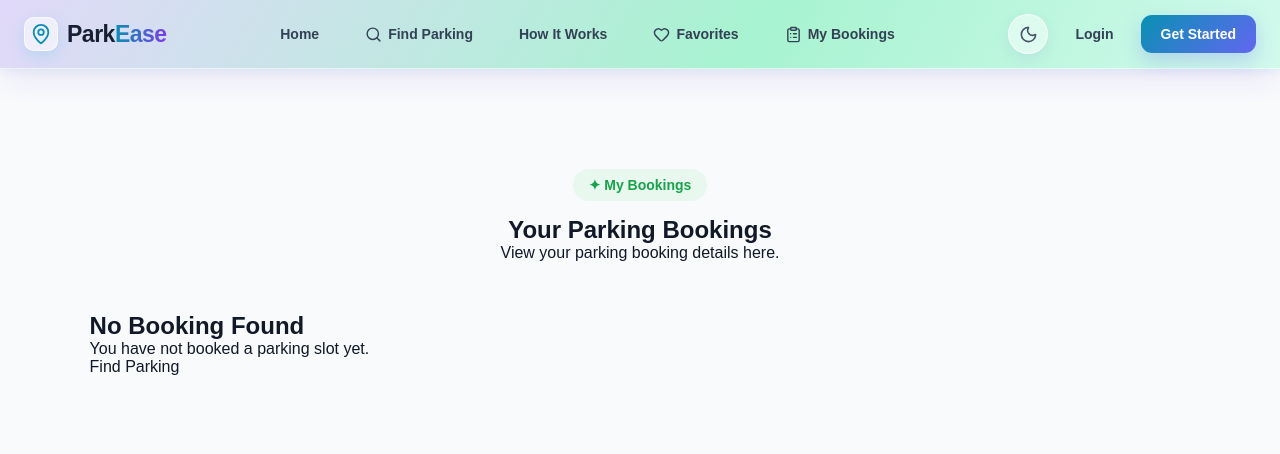
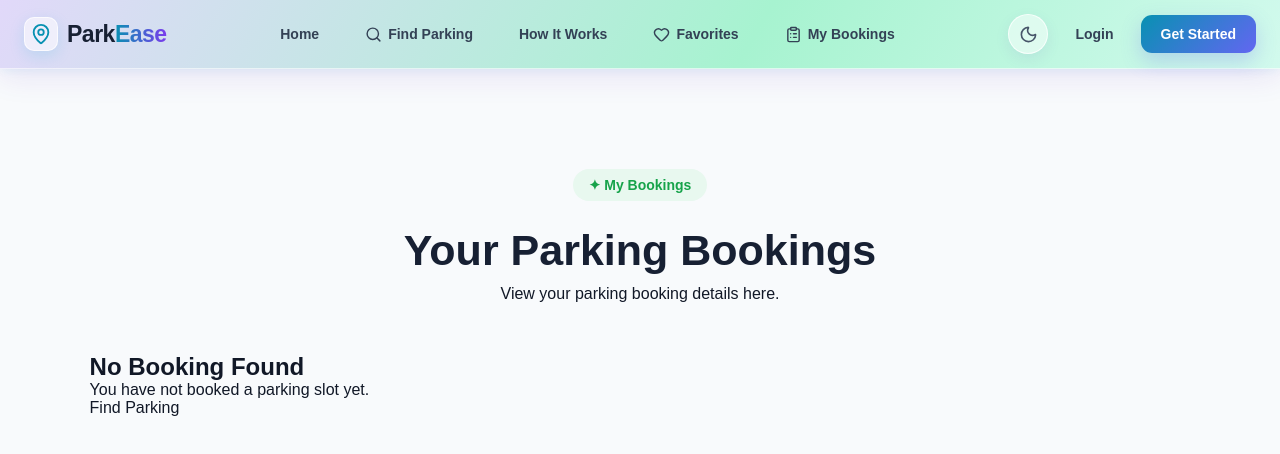
Before and after one commit to dibeyendu-dev/smart-parking-system, a React (Vite) app: page /my-bookings in a window 1280 px wide. Shown: the top 454 px of the page. Built offline with nearby package versions, Linux system fonts and the light colour scheme.

Commit message:
Booking css part 2 added

```diff
--- a/src/css/MyBookings.css
+++ b/src/css/MyBookings.css
@@ -9,3 +9,8 @@
     text-align: center;
     margin-bottom: 50px;
 }
+.my-bookings-header h1{
+    font-size: 43px;
+    color: #172033;
+    margin: 10px 0;
+}
```
